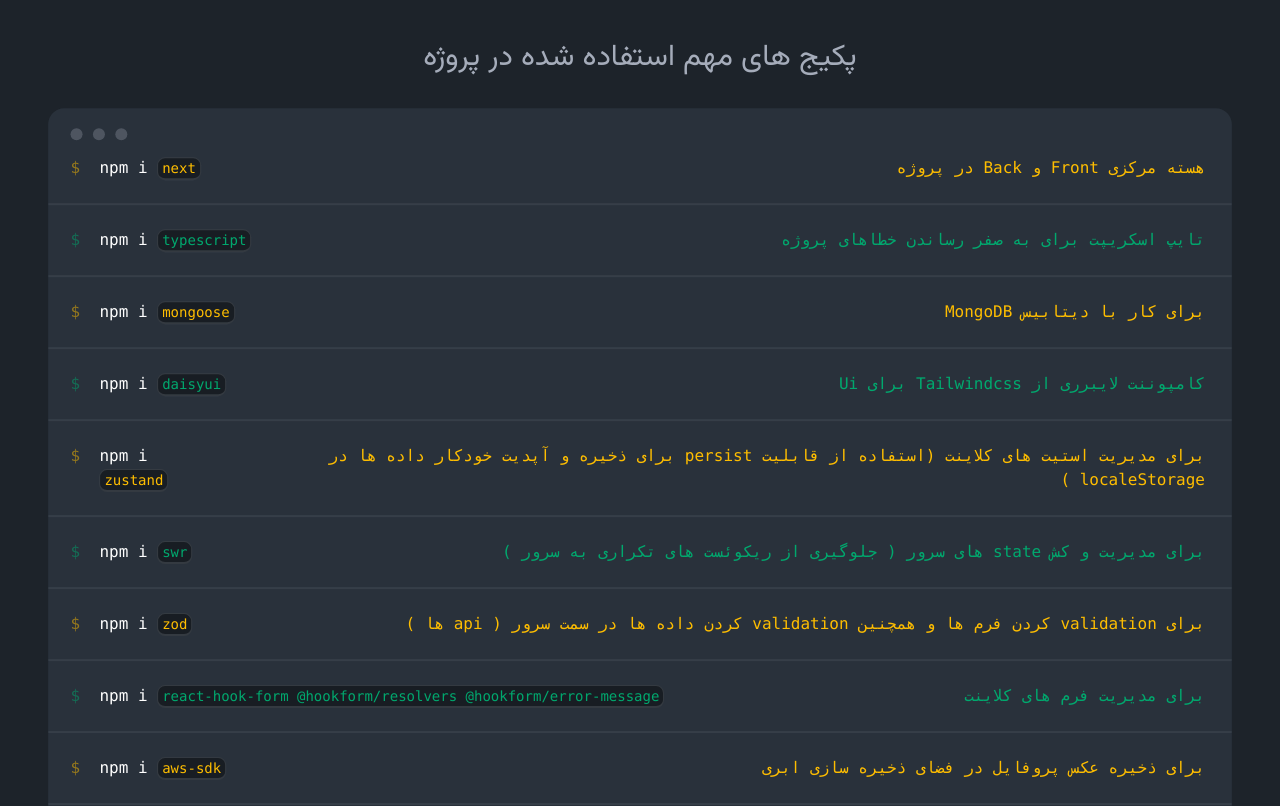
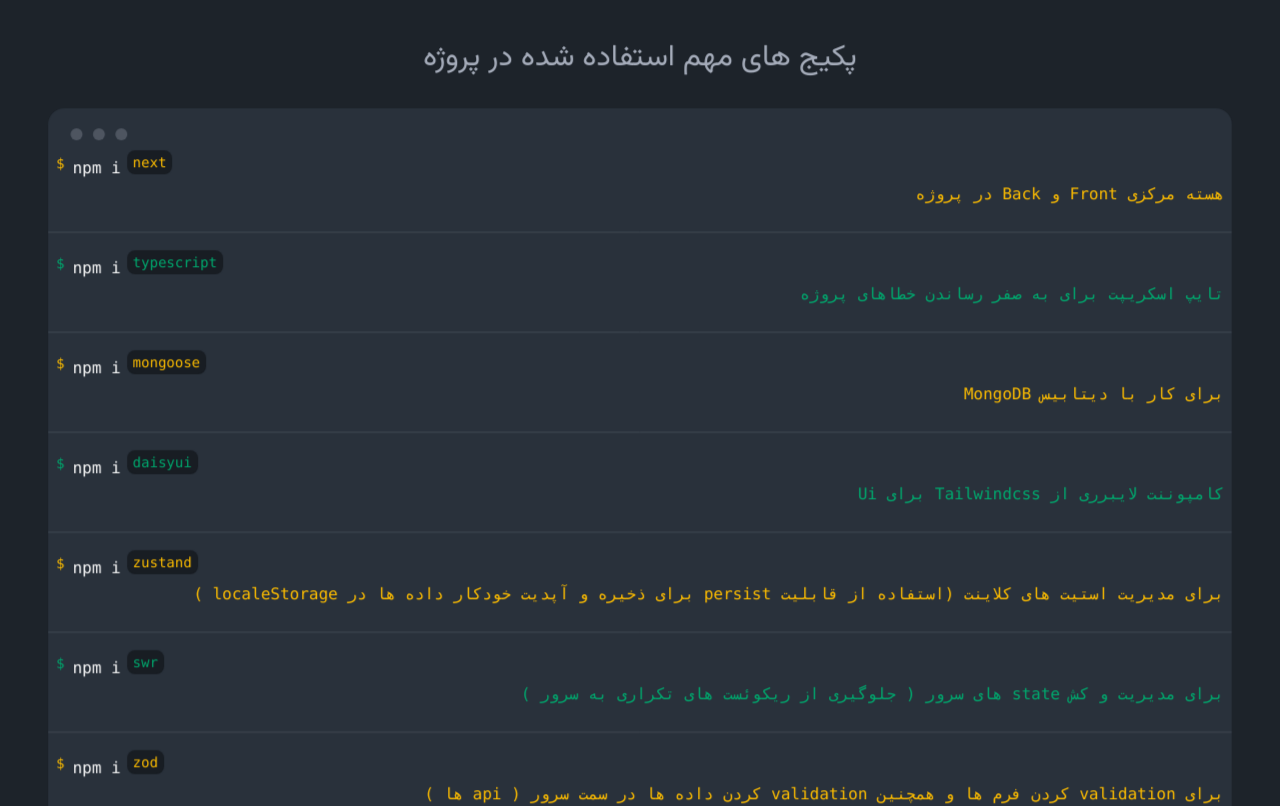
Before and after one commit to alirezashn79/todox-university-project, a Next.js app: page /used-packages in a window 1280 px wide. Shown: the top 806 px of the page. Built offline with nearby package versions, Linux system fonts and the light colour scheme.

Commit message:
responsive issue in used-packages page fixed

```diff
--- a/src/app/used-packages/page.tsx
+++ b/src/app/used-packages/page.tsx
@@ -30,9 +30,7 @@
             برای validation کردن فرم ها و همچنین validation کردن داده ها در سمت
             سرور ( api ها )
           </Row>
-          <Row packageName="react-hook-form @hookform/resolvers @hookform/error-message">
-            برای مدیریت فرم های کلاینت
-          </Row>
+          <Row packageName="react-hook-form">برای مدیریت فرم های کلاینت</Row>
           <Row packageName="aws-sdk">
             برای ذخیره عکس پروفایل در فضای ذخیره سازی ابری
           </Row>
--- /dev/null
+++ b/src/components/modules/navbar/DropDown.tsx
@@ -0,0 +1,19 @@
+"use client";
+
+import Link from "next/link";
+
+export default function DropDown() {
+  const handleClick = () => {
+    const elem: any = document.activeElement;
+    if (elem) {
+      elem?.blur();
+    }
+  };
+  return (
+    <li className="font-semibold" onClick={handleClick}>
+      <Link className="px-2 py-3" href="/used-packages">
+        پکیج های استفاده شده
+      </Link>
+    </li>
+  );
+}
--- a/src/components/modules/navbar/Profile.tsx
+++ b/src/components/modules/navbar/Profile.tsx
@@ -1,6 +1,7 @@
 import { IUser } from "@/types";
 import DropDownItem from "./DropDownItem";
 import LogoutBtn from "./LogoutBtn";
+import DropDown from "./DropDown";
 interface IProfileProps {
   user: IUser;
 }
@@ -28,6 +29,7 @@
           </span>
         </li>
         <DropDownItem />
+        <DropDown />
         <li>
           <LogoutBtn />
         </li>
--- a/src/components/template/guest/main/Warning.tsx
+++ b/src/components/template/guest/main/Warning.tsx
@@ -10,7 +10,7 @@
           viewBox="0 0 24 24"
           strokeWidth={1.5}
           stroke="currentColor"
-          className="size-5"
+          className="size-5 animate-bounce"
         >
           <path
             strokeLinecap="round"
@@ -19,6 +19,7 @@
           />
         </svg>
       </div>
+
       <div>
         صفحه مهمان برای تست است و داده های شما در دیتابیس ذخیره نمیشود! برای
         ذخیره داده های خود
--- a/src/components/template/guest/main/table/Table.tsx
+++ b/src/components/template/guest/main/table/Table.tsx
@@ -71,7 +71,7 @@
                 xmlns="http://www.w3.org/2000/svg"
                 viewBox="0 0 24 24"
                 fill="currentColor"
-                className="size-6"
+                className="size-6 animate-bounce"
               >
                 <path
                   fillRule="evenodd"
--- a/src/components/template/guest/navbar/Profile.tsx
+++ b/src/components/template/guest/navbar/Profile.tsx
@@ -1,5 +1,6 @@
 import Link from "next/link";
 import DropDownItem from "./DropDownItem";
+import DropDown from "@/components/modules/navbar/DropDown";
 
 export default function Profile() {
   return (
@@ -42,6 +43,7 @@
               ثبت نام
             </Link>
           </li>
+          <DropDown />
         </ul>
       </div>
     </>
--- a/src/components/template/index/Table.tsx
+++ b/src/components/template/index/Table.tsx
@@ -76,7 +76,7 @@
                 xmlns="http://www.w3.org/2000/svg"
                 viewBox="0 0 24 24"
                 fill="currentColor"
-                className="size-6"
+                className="size-6 animate-bounce"
               >
                 <path
                   fillRule="evenodd"
--- a/src/components/template/used-packages/Row.tsx
+++ b/src/components/template/used-packages/Row.tsx
@@ -6,20 +6,24 @@
 export default function Row({ children, packageName }: IRow) {
   return (
     <div className="even:text-success odd:text-warning">
-      <pre data-prefix="$">
-        <div className="inline-flex flex-col lg:flex-row lg:items-center justify-between w-4/5 gap-y-2 lg:gap-0 lg:w-[95%]">
-          <code className="text-wrap">
-            <span className="text-white">npm i</span>{" "}
-            <kbd className="kbd kbd-sm bg-[#191e24]">{packageName}</kbd>
-          </code>
-          <code
-            className="text-wrap text-end lg:text-start"
-            style={{ direction: "rtl", textAlign: "right" }}
-          >
-            {children}
+      <div className="">
+        <div className="text-start">
+          <code>
+            <span className="mx-2 text-sm animate-bounce  inline-block">$</span>
+            <span className="text-white animate-pulse">npm i</span>
+            <kbd className="text-wrap animate-bounce inline-block px-1.5 py-0.5 text-sm rounded-lg ms-1.5 bg-[#191e24]">
+              {packageName}
+            </kbd>
           </code>
         </div>
-      </pre>
+        <div
+          className="text-end ps-2"
+          style={{ direction: "rtl", textAlign: "right" }}
+        >
+          <code className="text-wrap ">{children}</code>
+        </div>
+      </div>
+
       <div className="divider"></div>
     </div>
   );
```
